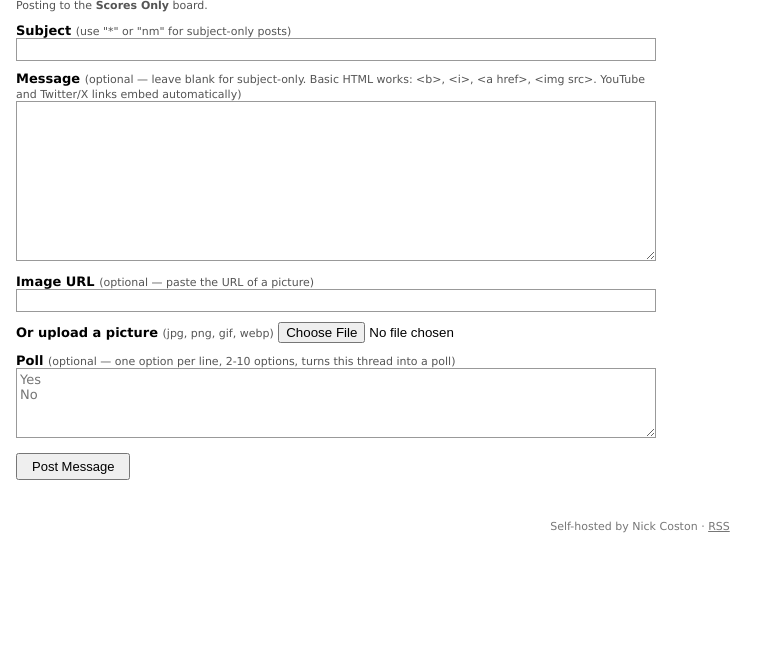
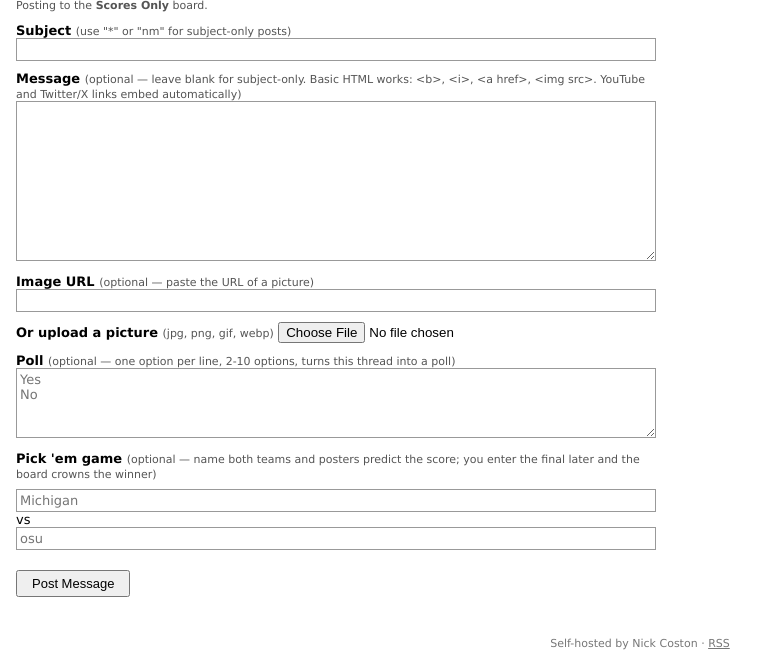
Before and after one commit to nccoston/nccoston, a Flask app: page /post?board=scores in a window 1280 px wide. Shown: the part 368-1030 px from the top of the page, without its empty margins (0-777 px from the left). Before the commit the page ends 901 px from the top, so only its background shows below. Run offline with Flask 3, Linux system fonts and the light colour scheme; the visitor is signed in with stand-in values (Sample User, id 1); data comes from the database, SQL or seed files in the repository; some libraries are stand-ins or nearby versions.

Commit message:
Add Pick 'em: auto-scored prediction games on the Scores board
A new thread on the Scores board can name two teams; members submit
score predictions (changeable until the final). The thread author or an
admin enters the final score, which locks picks and crowns the winner —
closest combined score, ties share it. A season leaderboard at
/scores/leaderboard tallies wins and games played. [PICK 'EM] tag on
the index; game data cleaned up on thread delete.

Co-Authored-By: Claude Fable 5 <noreply@anthropic.com>
Claude-Session: https://claude.ai/code/session_012XzE7eiEGXtTQMTaw8mBY6

```diff
--- a/victors-board/app/app.py
+++ b/victors-board/app/app.py
@@ -247,8 +247,11 @@ def index(board_name):
         threads = [by_thread[rid] for rid in root_ids if rid in by_thread]
         poll_ids = {r["message_id"] for r in db.execute(
             f"SELECT message_id FROM polls WHERE message_id IN ({marks})", root_ids)}
+        game_ids = {r["message_id"] for r in db.execute(
+            f"SELECT message_id FROM games WHERE message_id IN ({marks})", root_ids)}
         for t in threads:
             t["has_poll"] = t["id"] in poll_ids
+            t["has_game"] = t["id"] in game_ids
     return render_template("index.html", threads=threads, page=page, pages=pages,
                            board_name=board_name)
 
@@ -298,11 +301,29 @@ def message(message_id):
                 "SELECT option_id FROM poll_votes WHERE poll_id = ? AND user_id = ?",
                 (poll["id"], u["id"])).fetchone()
             my_vote = row["option_id"] if row else None
+    game = db.execute("SELECT * FROM games WHERE message_id = ?",
+                      (message_id,)).fetchone()
+    game_picks, my_pick, game_winners = [], None, []
+    if game:
+        game_picks = db.execute(
+            "SELECT p.*, u.handle h FROM game_picks p JOIN users u ON u.id = p.user_id"
+            " WHERE p.game_id = ? ORDER BY p.created_at", (game["id"],)).fetchall()
+        u = current_user()
+        if u:
+            my_pick = next((p for p in game_picks if p["user_id"] == u["id"]), None)
+        if game["final_a"] is not None and game_picks:
+            def miss(p):
+                return (abs(p["pick_a"] - game["final_a"])
+                        + abs(p["pick_b"] - game["final_b"]))
+            best = min(miss(p) for p in game_picks)
+            game_winners = [p["h"] for p in game_picks if miss(p) == best]
     return render_template("message.html", msg=msg, parent=parent,
                            children=node["children"] if node else [],
                            reply_subject=reply_subject, poll=poll,
                            poll_options=poll_options, my_vote=my_vote,
-                           total_votes=total_votes)
+                           total_votes=total_votes, game=game,
+                           game_picks=game_picks, my_pick=my_pick,
+                           game_winners=game_winners)
 
 
 def save_uploaded_image():
@@ -377,6 +398,12 @@ def post(reply_to=None):
                         db.execute(
                             "INSERT INTO poll_options (poll_id, text) VALUES (?, ?)",
                             (pcur.lastrowid, line[:200]))
+                team_a = request.form.get("team_a", "").strip()[:60]
+                team_b = request.form.get("team_b", "").strip()[:60]
+                if board == "scores" and team_a and team_b:
+                    db.execute(
+                        "INSERT INTO games (message_id, team_a, team_b, created_at)"
+                        " VALUES (?, ?, ?, ?)", (new_id, team_a, team_b, now))
             db.commit()
             return redirect(url_for("message", message_id=new_id))
     subject_prefill = ""
@@ -409,6 +436,82 @@ def poll_vote(poll_id):
              now_utc_iso()))
         db.commit()
     return redirect(url_for("message", message_id=poll["message_id"]))
+
+
+@app.route("/game/<int:game_id>/pick", methods=["POST"])
+@login_required
+def game_pick(game_id):
+    db = get_db()
+    game = db.execute("SELECT * FROM games WHERE id = ?", (game_id,)).fetchone()
+    if game is None:
+        abort(404)
+    if game["final_a"] is not None:
+        flash("Picks are locked — the final score is in.")
+        return redirect(url_for("message", message_id=game["message_id"]))
+    pick_a = request.form.get("pick_a", type=int)
+    pick_b = request.form.get("pick_b", type=int)
+    if pick_a is None or pick_b is None or not (0 <= pick_a <= 999 and 0 <= pick_b <= 999):
+        flash("Enter a score for both teams.")
+    else:
+        db.execute(
+            "INSERT INTO game_picks (game_id, user_id, pick_a, pick_b, created_at)"
+            " VALUES (?, ?, ?, ?, ?)"
+            " ON CONFLICT(game_id, user_id) DO UPDATE SET"
+            " pick_a = excluded.pick_a, pick_b = excluded.pick_b,"
+            " created_at = excluded.created_at",
+            (game_id, current_user()["id"], pick_a, pick_b, now_utc_iso()))
+        db.commit()
+    return redirect(url_for("message", message_id=game["message_id"]))
+
+
+@app.route("/game/<int:game_id>/final", methods=["POST"])
+@login_required
+def game_final(game_id):
+    db = get_db()
+    game = db.execute("SELECT * FROM games WHERE id = ?", (game_id,)).fetchone()
+    if game is None:
+        abort(404)
+    msg = db.execute("SELECT * FROM messages WHERE id = ?",
+                     (game["message_id"],)).fetchone()
+    user = current_user()
+    if msg["user_id"] != user["id"] and not user["is_admin"]:
+        abort(403)
+    final_a = request.form.get("final_a", type=int)
+    final_b = request.form.get("final_b", type=int)
+    if final_a is None or final_b is None or not (0 <= final_a <= 999 and 0 <= final_b <= 999):
+        flash("Enter the final score for both teams.")
+    else:
+        db.execute("UPDATE games SET final_a = ?, final_b = ? WHERE id = ?",
+                   (final_a, final_b, game_id))
+        db.commit()
+    return redirect(url_for("message", message_id=game["message_id"]))
+
+
+@app.route("/scores/leaderboard")
+def leaderboard():
+    db = get_db()
+    finished = db.execute(
+        "SELECT * FROM games WHERE final_a IS NOT NULL").fetchall()
+    wins, played = {}, {}
+    for gm in finished:
+        picks = db.execute(
+            "SELECT p.*, u.handle h FROM game_picks p JOIN users u ON u.id = p.user_id"
+            " WHERE p.game_id = ?", (gm["id"],)).fetchall()
+        if not picks:
+            continue
+        def miss(p):
+            return abs(p["pick_a"] - gm["final_a"]) + abs(p["pick_b"] - gm["final_b"])
+        best = min(miss(p) for p in picks)
+        for p in picks:
+            played[p["h"]] = played.get(p["h"], 0) + 1
+            if miss(p) == best:
+                wins[p["h"]] = wins.get(p["h"], 0) + 1
+    rows = sorted(
+        ({"handle": h, "wins": wins.get(h, 0), "played": c}
+         for h, c in played.items()),
+        key=lambda r: (-r["wins"], r["handle"].lower()))
+    return render_template("leaderboard.html", rows=rows,
+                           total_games=len(finished))
 
 
 @app.route("/rss.xml")
@@ -647,6 +750,9 @@ def delete_message(message_id):
     db.execute(f"DELETE FROM poll_options WHERE poll_id IN "
                f"(SELECT id FROM polls WHERE message_id IN ({marks}))", ids)
     db.execute(f"DELETE FROM polls WHERE message_id IN ({marks})", ids)
+    db.execute(f"DELETE FROM game_picks WHERE game_id IN "
+               f"(SELECT id FROM games WHERE message_id IN ({marks}))", ids)
+    db.execute(f"DELETE FROM games WHERE message_id IN ({marks})", ids)
     db.execute(f"DELETE FROM messages WHERE id IN ({marks})", ids)
     db.commit()
     flash(f"Deleted {len(ids)} message(s).")
--- a/victors-board/app/schema.sql
+++ b/victors-board/app/schema.sql
@@ -52,3 +52,24 @@ CREATE TABLE IF NOT EXISTS poll_votes (
     created_at TEXT NOT NULL,
     UNIQUE(poll_id, user_id)   -- one vote per member, changeable
 );
+
+-- Pick 'em: score-prediction games on the Scores board
+CREATE TABLE IF NOT EXISTS games (
+    id         INTEGER PRIMARY KEY,
+    message_id INTEGER NOT NULL UNIQUE REFERENCES messages(id),
+    team_a     TEXT NOT NULL,
+    team_b     TEXT NOT NULL,
+    final_a    INTEGER,       -- NULL until the final score is entered
+    final_b    INTEGER,
+    created_at TEXT NOT NULL
+);
+
+CREATE TABLE IF NOT EXISTS game_picks (
+    id         INTEGER PRIMARY KEY,
+    game_id    INTEGER NOT NULL REFERENCES games(id),
+    user_id    INTEGER NOT NULL REFERENCES users(id),
+    pick_a     INTEGER NOT NULL,
+    pick_b     INTEGER NOT NULL,
+    created_at TEXT NOT NULL,
+    UNIQUE(game_id, user_id)   -- one pick per member, changeable until final
+);
--- a/victors-board/app/static/style.css
+++ b/victors-board/app/static/style.css
@@ -139,6 +139,22 @@ table.admin-table td, table.admin-table th {
 }
 .poll-change summary { cursor: pointer; margin-top: 8px; }
 
+.game-form { margin: 8px 0; }
+.game-form input[type=number] {
+  width: 60px;
+  background: var(--input-bg);
+  color: var(--input-text);
+  border: 1px solid var(--border);
+  padding: 3px;
+}
+.game-form input[type=text] {
+  width: 140px;
+  background: var(--input-bg);
+  color: var(--input-text);
+  border: 1px solid var(--border);
+  padding: 3px;
+}
+
 .yt-embed iframe {
   width: 560px;
   max-width: 100%;
--- a/victors-board/app/templates/index.html
+++ b/victors-board/app/templates/index.html
@@ -4,6 +4,7 @@
 <li>
   <a href="{{ url_for('message', message_id=node['id']) }}">{{ node['subject'] }}</a>
   {%- if node.get('has_poll') %} <span class="poll-tag">[POLL]</span>{% endif %}
+  {%- if node.get('has_game') %} <span class="poll-tag">[PICK 'EM]</span>{% endif %}
   <span class="byline">- By <b>{{ node['author_name'] }}</b>
     <i>{{ node['created_at'] | boardtime }}</i></span>
   {% if node['children'] %}
@@ -16,7 +17,8 @@
 
 {% block content %}
 {% if board_name == 'scores' %}
-<p class="page-row"><b>&mdash; Scores Only &mdash;</b></p>
+<p class="page-row"><b>&mdash; Scores Only &mdash;</b> &middot;
+  <a href="{{ url_for('leaderboard') }}">Pick 'em Leaderboard</a></p>
 {% endif %}
 <p class="page-row">
   Page:
--- a/victors-board/app/templates/post.html
+++ b/victors-board/app/templates/post.html
@@ -42,6 +42,18 @@
         placeholder="Yes&#10;No">{{ request.form.get('poll_options', '') }}</textarea>
     </label>
     {% endif %}
+    {% if not parent and board == 'scores' %}
+    <label>Pick 'em game <span class="hint">(optional — name both teams and posters
+      predict the score; you enter the final later and the board crowns the winner)</span>
+    </label>
+    <div class="game-form">
+      <input type="text" name="team_a" maxlength="60" placeholder="Michigan"
+             value="{{ request.form.get('team_a', '') }}">
+      vs
+      <input type="text" name="team_b" maxlength="60" placeholder="osu"
+             value="{{ request.form.get('team_b', '') }}">
+    </div>
+    {% endif %}
     <button type="submit">Post Message</button>
   </form>
 </div>
```
Also changed, not shown: victors-board/app/templates/leaderboard.html (added, +26 -0 lines), victors-board/app/templates/message.html (+48 -0 lines).
